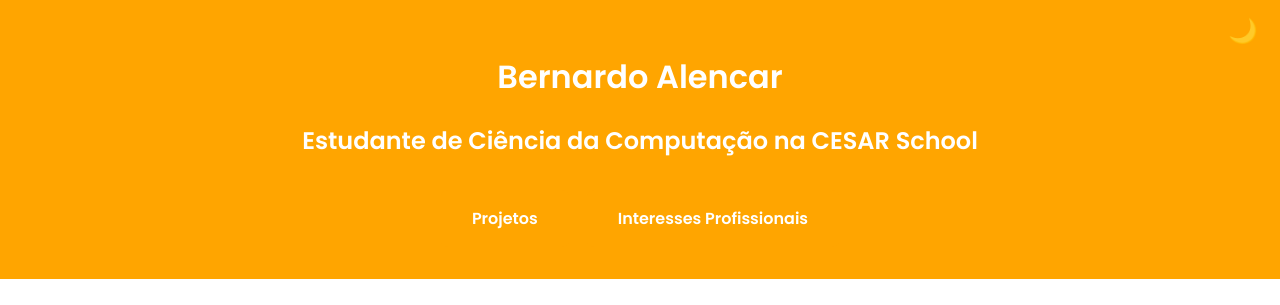
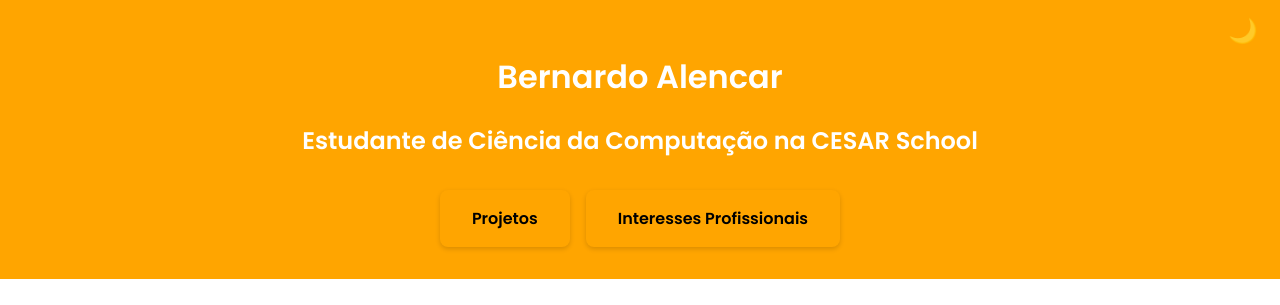
Before and after one commit to Bernalencouto/Portf-lio, a plain HTML site: page index.html in a window 1280 px wide. Shown: the top 305 px of the page. Drawn offline with Linux system fonts and the light colour scheme.

Commit message:
Update CSS

```diff
--- a/style.css
+++ b/style.css
@@ -60,10 +60,18 @@ main {
 .nav-buttons a {
   padding: 1rem 2rem;
   background-color: var(--accent-color);
-  color: #fff;
+  color: #000;
   text-decoration: none;
   border-radius: 8px;
   font-weight: 600;
+  box-shadow: 0 2px 5px rgba(0, 0, 0, 0.15);
+  transition: background-color 0.3s, color 0.3s, transform 0.2s;
+}
+
+.nav-buttons a:hover {
+  background-color: darkorange;
+  color: #fff;
+  transform: scale(1.05);
 }
 
 .content-box {
```
